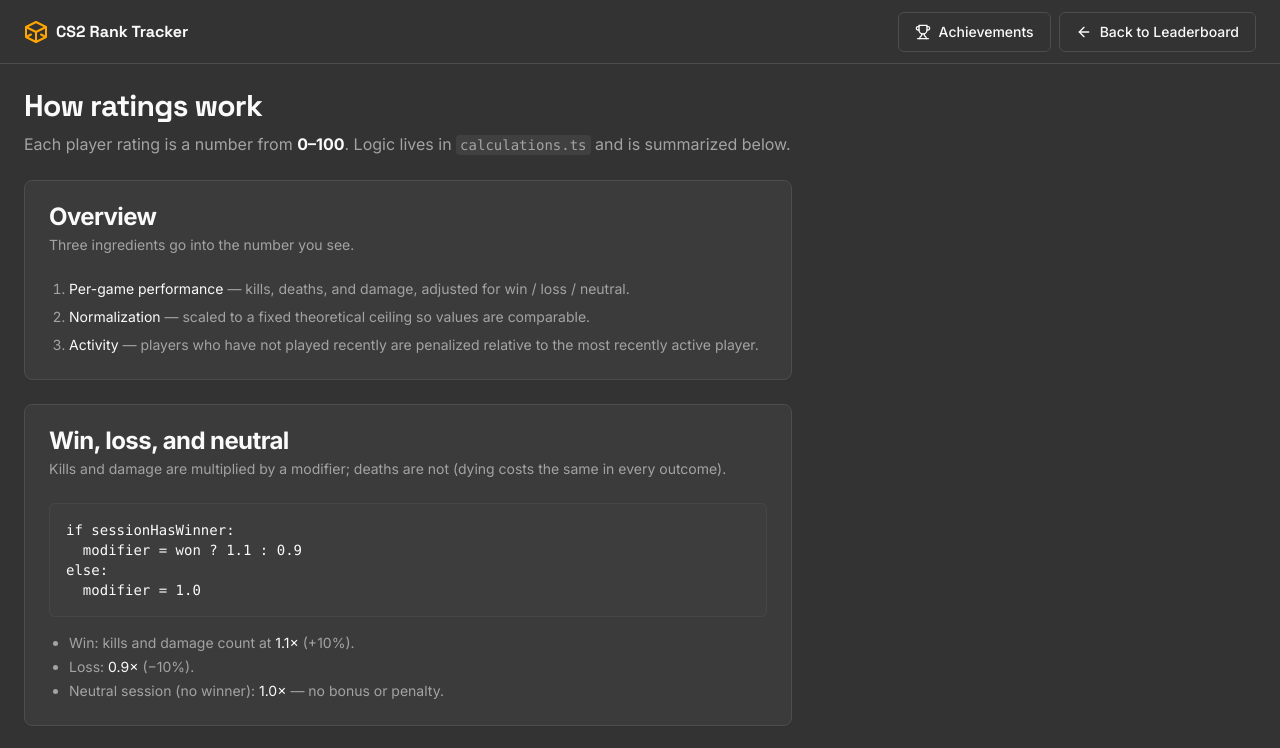
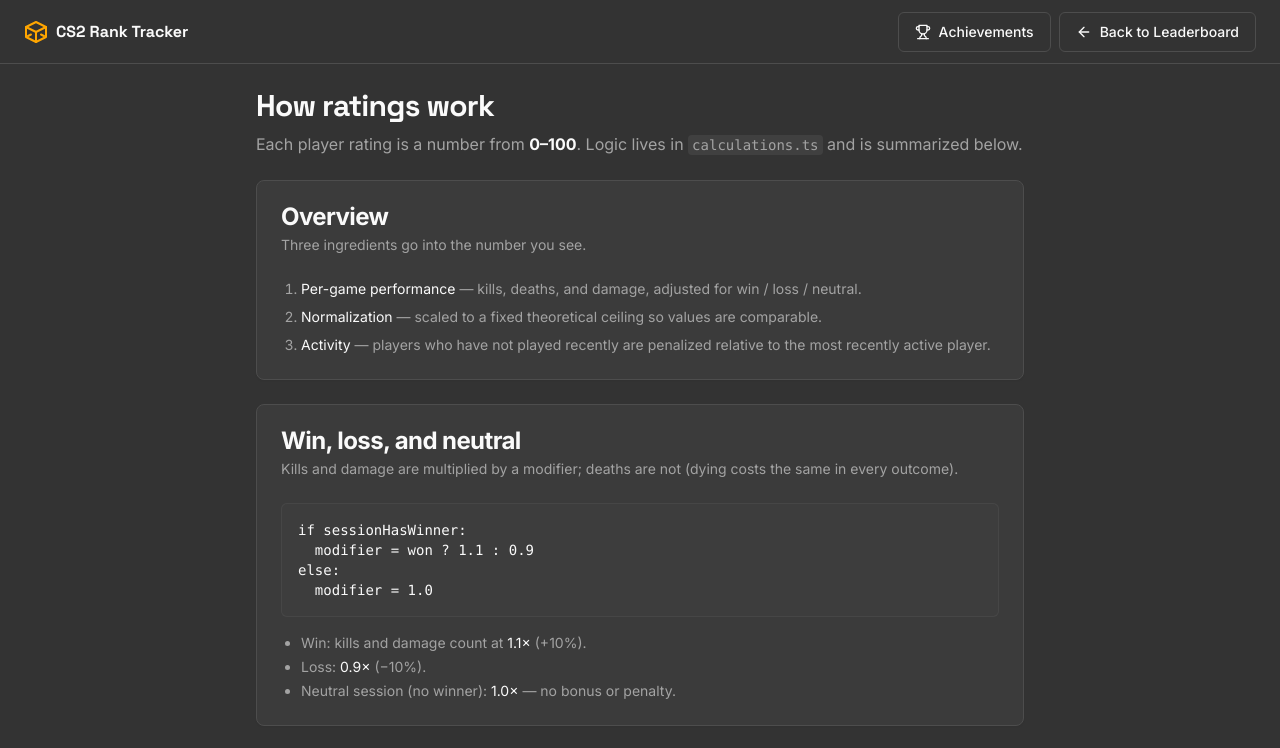
Before and after one commit to VladimirZhuk07/RankTracker, a Next.js app: page /rating in a window 1280 px wide. Shown: the top 748 px of the page. Built offline with nearby package versions, Linux system fonts and the light colour scheme.

Commit message:
Remove Tooltip component from Home page's rating header for cleaner UI. Simplified the display by retaining only the rating label, enhancing readability and user experience.

```diff
--- a/src/app/achievements/layout.tsx
+++ b/src/app/achievements/layout.tsx
@@ -35,7 +35,9 @@ export default function AchievementsLayout({
           </Button>
         </div>
       </header>
-      <main className="flex-1 p-4 sm:px-6 sm:py-0 md:gap-8">{children}</main>
+      <main className="flex w-full flex-1 flex-col items-center p-4 sm:px-6 sm:py-0 md:gap-8">
+        {children}
+      </main>
     </div>
   );
 }
--- a/src/app/achievements/page.tsx
+++ b/src/app/achievements/page.tsx
@@ -58,7 +58,7 @@ export default function AchievementsPage() {
   const pageText = useMemo(() => getPageText(locale), [locale]);
 
   return (
-    <div className="container max-w-2xl py-6">
+    <div className="container w-full max-w-2xl py-6">
       <Card>
         <CardHeader>
           <CardTitle>{pageText.title}</CardTitle>
--- a/src/app/page.tsx
+++ b/src/app/page.tsx
@@ -226,7 +226,7 @@ function StatsPopover({
           <span className="font-medium min-w-0 flex-1 truncate">{user.name}</span>
         </div>
       </TableCell>
-      <TableCell className="max-md:w-[5.25rem] max-md:min-w-[5.25rem] max-md:max-w-[5.5rem] shrink-0 py-2 pl-1 pr-1 text-right md:w-[140px] md:min-w-[140px] md:max-w-none md:py-4 md:pl-4 md:pr-4">
+      <TableCell className="max-md:w-[5.25rem] max-md:min-w-[5.25rem] max-md:max-w-[5.5rem] shrink-0 py-2 pl-1 max-md:pr-2 text-right md:w-[140px] md:min-w-[140px] md:max-w-none md:py-4 md:pl-4 md:pr-4">
         <div className="flex items-start justify-end gap-0.5 md:items-center md:gap-2">
           <UserAchievementBadges achievements={achievements} />
           <div className="flex min-w-0 flex-col items-end gap-0 leading-none">
@@ -564,7 +564,7 @@ export default function Home() {
                   <TableHead className="min-w-0 pl-2 pr-2 md:max-w-[230px] md:pl-4 md:pr-4">
                     Player
                   </TableHead>
-                  <TableHead className="max-md:w-[5.25rem] max-md:min-w-[5.25rem] max-md:max-w-[5.5rem] pl-1 pr-1 text-right md:w-[140px] md:min-w-[140px] md:max-w-none md:pl-4 md:pr-4">
+                  <TableHead className="max-md:w-[5.25rem] max-md:min-w-[5.25rem] max-md:max-w-[5.5rem] pl-1 max-md:pr-2 text-right md:w-[140px] md:min-w-[140px] md:max-w-none md:pl-4 md:pr-4">
                     <span className="text-xs md:text-sm">Rating</span>
                   </TableHead>
                 </TableRow>
--- a/src/app/rating/layout.tsx
+++ b/src/app/rating/layout.tsx
@@ -42,7 +42,9 @@ export default function RatingLayout({
           </Button>
         </div>
       </header>
-      <main className="flex-1 p-4 sm:px-6 sm:py-0 md:gap-8">{children}</main>
+      <main className="flex w-full flex-1 flex-col items-center p-4 sm:px-6 sm:py-0 md:gap-8">
+        {children}
+      </main>
     </div>
   );
 }
--- a/src/app/rating/page.tsx
+++ b/src/app/rating/page.tsx
@@ -61,7 +61,7 @@ finalRating = normalizedRating × activityWeight`,
   );
 
   return (
-    <div className="container max-w-3xl py-6">
+    <div className="container w-full max-w-3xl py-6">
       <div className="mb-6 space-y-2">
         <h1 className="font-headline text-2xl font-bold tracking-tight sm:text-3xl">{t.heroTitle}</h1>
         <p className="text-muted-foreground">
```
